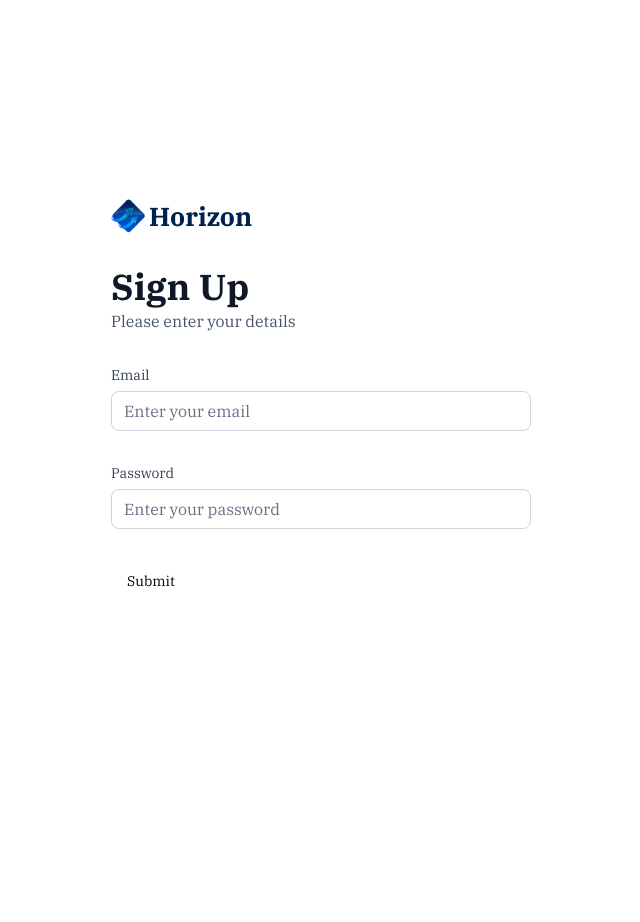
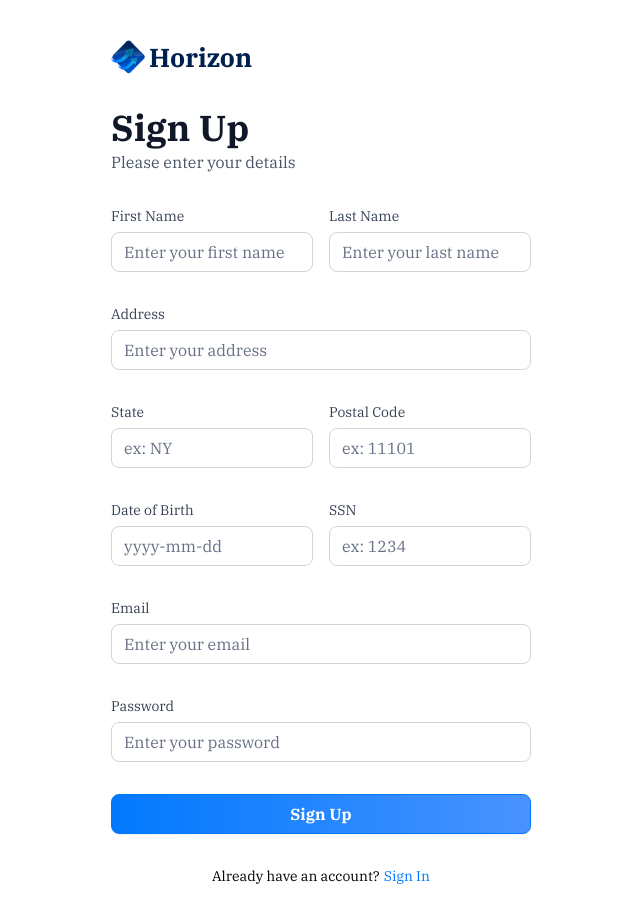
Before and after one commit to lboone/your_banking_now, a Next.js app: page /sign-up in a window 1280 px wide. Shown: the top 922 px of the page, without its empty margins (319-959 px from the left). Before the commit the page ends 800 px from the top, so only its background shows below. Built offline with nearby package versions, Linux system fonts and the light colour scheme.

Commit message:
implement design of sign-in and sign-up form

```diff
--- a/components/AuthForm.tsx
+++ b/components/AuthForm.tsx
@@ -9,18 +9,41 @@ import { useForm } from "react-hook-form";
 import { Button } from "@/components/ui/button";
 import { Form } from "@/components/ui/form";
 import SiteFormField from "./SiteFormField";
+import { Loader2 } from "lucide-react";
+import Link from "next/link";
 
-const formSchema = z.object({
+const authFormSchema = (type: string) => z.object({
+  // Sign Up
+  firstName: type === 'sign-in' ? z.string().optional() : z.string().min(3),
+  lastName: type === 'sign-in' ? z.string().optional() : z.string().min(3),
+  address1: type === 'sign-in' ? z.string().optional() : z.string().max(50),
+  state: type === 'sign-in' ? z.string().optional() : z.string().length(2),
+  postalCode: type === 'sign-in' ? z.string().optional() : z.string().min(3).max(6),
+  dateOfBirth: type === 'sign-in' ? z.string().optional() : z.string().date(),
+  ssn: type === 'sign-in' ? z.string().optional() : z.string().min(3),
+
+  // Both
   email: z.string().email(),
   password: z.string().min(8),
 });
 
 const AuthForm = ({ type }: AuthFormProps) => {
   const [user, setuser] = useState(null);
+  const [isLoading, setIsLoading] = useState(false);
+
+  const formSchema = authFormSchema(type);
+
   // 1. Define your form.
   const form = useForm<z.infer<typeof formSchema>>({
     resolver: zodResolver(formSchema),
     defaultValues: {
+      firstName: "",
+      lastName: "",
+      address1: "",
+      state: "",
+      postalCode: "",
+      dateOfBirth: "",
+      ssn: "",
       email: "",
       password: "",
     },
@@ -30,7 +53,9 @@ const AuthForm = ({ type }: AuthFormProps) => {
   function onSubmit(values: z.infer<typeof formSchema>) {
     // Do something with the form values.
     // ✅ This will be type-safe and validated.
+    setIsLoading(true);
     console.log(values);
+    setIsLoading(false);
   }
 
   return (
@@ -57,6 +82,71 @@ const AuthForm = ({ type }: AuthFormProps) => {
         <>
           <Form {...form}>
             <form onSubmit={form.handleSubmit(onSubmit)} className="space-y-8">
+              {type === 'sign-up' && (
+                <>
+                  <div className="flex gap-4">
+                  <SiteFormField
+                    form={form}
+                    fieldName="firstName"
+                    fieldLabel="First Name"
+                    inputType="text"
+                    inputPlaceholder="Enter your first name"
+                  />
+
+                  <SiteFormField
+                    form={form}
+                    fieldName="lastName"
+                    fieldLabel="Last Name"
+                    inputType="text"
+                    inputPlaceholder="Enter your last name"
+                  />
+                  </div>
+
+
+                  <SiteFormField
+                    form={form}
+                    fieldName="address1"
+                    fieldLabel="Address"
+                    inputType="text"
+                    inputPlaceholder="Enter your address"
+                  />
+                  <div className="flex gap-4">
+                  <SiteFormField
+                    form={form}
+                    fieldName="state"
+                    fieldLabel="State"
+                    inputType="text"
+                    inputPlaceholder="ex: NY"
+                  />
+
+                  <SiteFormField
+                    form={form}
+                    fieldName="postalCode"
+                    fieldLabel="Postal Code"
+                    inputType="text"
+                    inputPlaceholder="ex: 11101"
+                  />
+                  </div>
+                 <div className="flex gap-4">
+                 <SiteFormField
+                    form={form}
+                    fieldName="dateOfBirth"
+                    fieldLabel="Date of Birth"
+                    inputType="text"
+                    inputPlaceholder="yyyy-mm-dd"
+                  />
+                  <SiteFormField
+                    form={form}
+                    fieldName="ssn"
+                    fieldLabel="SSN"
+                    inputType="text"
+                    inputPlaceholder="ex: 1234"
+                  />
+                 </div>
+              </>
+              )}
+
+
               <SiteFormField
                 form={form}
                 fieldName="email"
@@ -71,9 +161,35 @@ const AuthForm = ({ type }: AuthFormProps) => {
                 inputType="password"
                 inputPlaceholder="Enter your password"
               />
-              <Button type="submit">Submit</Button>
+              <div className="flex flex-col gap-4">
+              <Button className="form-btn" type="submit" disabled={isLoading}>
+                {isLoading ? (
+                  <>
+                    <Loader2 size={20} className="animate-spin" /> &nbsp;
+                    Loading...
+                  </>
+                ) : type === "sign-in" ? (
+                  "Sign In"
+                ) : (
+                  "Sign Up"
+                )}
+              </Button>
+              </div>
             </form>
           </Form>
+          <footer className="flex justify-center gap-1">
+            <p className="text-14 font-normal">
+              {type === "sign-in"
+                ? "Don't have an account?"
+                : "Already have an account?"}
+            </p>
+            <Link
+              href={type === "sign-in" ? "/sign-up" : "/sign-in"}
+              className="form-link"
+            >
+              {type === "sign-in" ? "Sign Up" : "Sign In"}
+            </Link>
+          </footer>
         </>
       )}
     </section>
```
